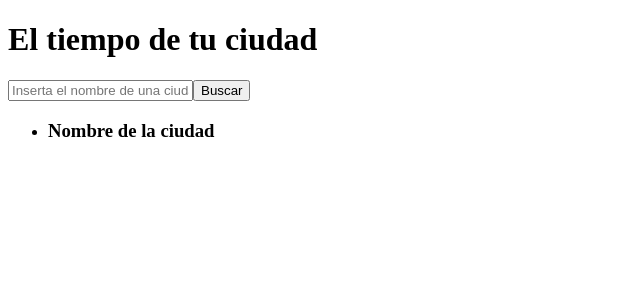
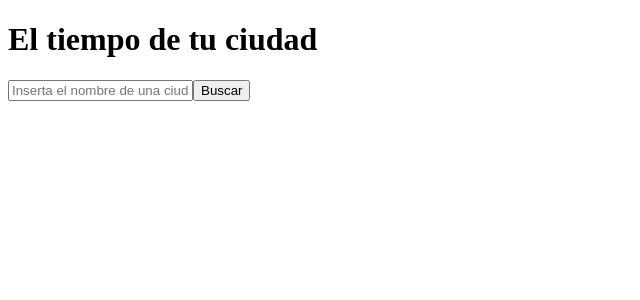
Before and after one commit to AnitaMartinez/api-weather, a React (Create React App) app: page / in a window 1280 px wide. Shown: the top 300 px of the page, without its empty margins (0-640 px from the left). Built offline with nearby package versions, Linux system fonts and the light colour scheme.

Commit message:
Paint Cards with data weather

```diff
--- a/package.json
+++ b/package.json
@@ -5,6 +5,7 @@
   "keywords": [],
   "main": "src/index.js",
   "dependencies": {
+    "prop-types": "15.6.2",
     "react": "16.5.2",
     "react-dom": "16.5.2",
     "react-scripts": "2.0.3"
--- a/src/App.js
+++ b/src/App.js
@@ -29,7 +29,8 @@ class App extends Component {
               listCities.push({
                 nameCity: weather.title,
                 weatherState: mostUpdatedInfoCity.weather_state_name,
-                temperature: mostUpdatedInfoCity.the_temp
+                temperature: mostUpdatedInfoCity.the_temp,
+                icon: mostUpdatedInfoCity.weather_state_abbr
               });
               this.setState({
                 weatherCities: listCities
@@ -46,7 +47,6 @@ class App extends Component {
 
   render() {
     const { weatherCities, valueInput } = this.state;
-    console.log(weatherCities);
     return (
       <div>
         <h1>El tiempo de tu ciudad</h1>
@@ -55,7 +55,7 @@ class App extends Component {
           valueInput={valueInput}
           onChange={this.handleInput}
         />
-        <Cards />
+        <Cards cities={weatherCities} />
       </div>
     );
   }
--- a/src/components/Card.js
+++ b/src/components/Card.js
@@ -1,22 +1,27 @@
 import React from "react";
 import PropTypes from "prop-types";
 
-const Card = ({ nameCity, weatherState, icon, temperature }) => {
+const Card = ({ infoCity }) => {
+  const { nameCity, weatherState, temperature, icon } = infoCity;
   return (
     <li>
       <h3>{nameCity}</h3>
       <p>{weatherState}</p>
-      <img src={icon} alt={weatherState} />
+      <img
+        src={`https://www.metaweather.com/static/img/weather/${icon}.svg`}
+        alt={weatherState}
+      />
       <p>{temperature}</p>
     </li>
   );
 };
 
+Card.defaultProps = {
+  infoCity: {}
+};
+
 Card.propTypes = {
-  nameCity: PropTypes.string,
-  weatherState: PropTypes.string,
-  icon: PropTypes.string,
-  temperature: PropTypes.string
+  infoCity: PropTypes.obj
 };
 
 export default Card;
--- a/src/components/Cards.js
+++ b/src/components/Cards.js
@@ -3,9 +3,12 @@ import Card from "./Card";
 
 class Cards extends Component {
   render() {
+    const { cities } = this.props;
     return (
       <ul>
-        <Card nameCity="Nombre de la ciudad" />
+        {cities.map((city, index) => {
+          return <Card infoCity={city} key={index} />;
+        })}
       </ul>
     );
   }
```
Also changed, not shown: src/utils/index.js (deleted, +0 -9 lines).
